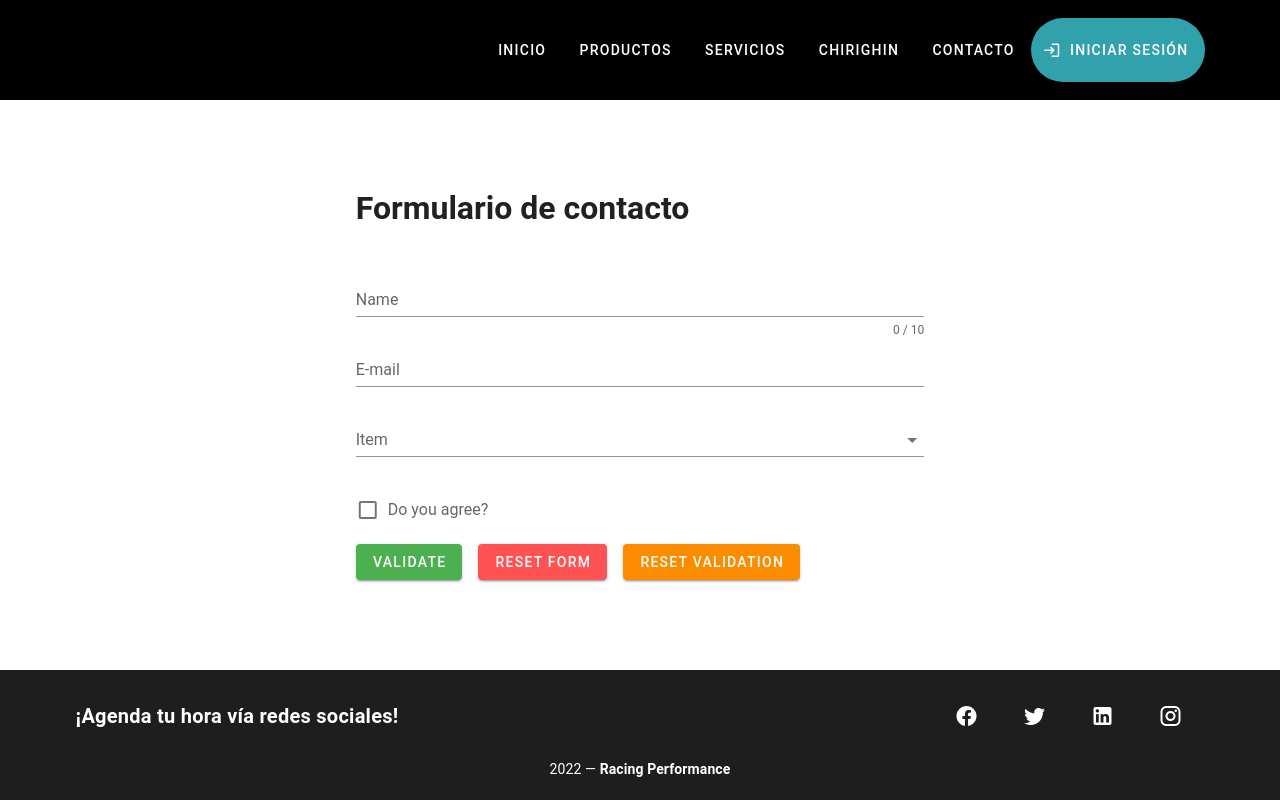
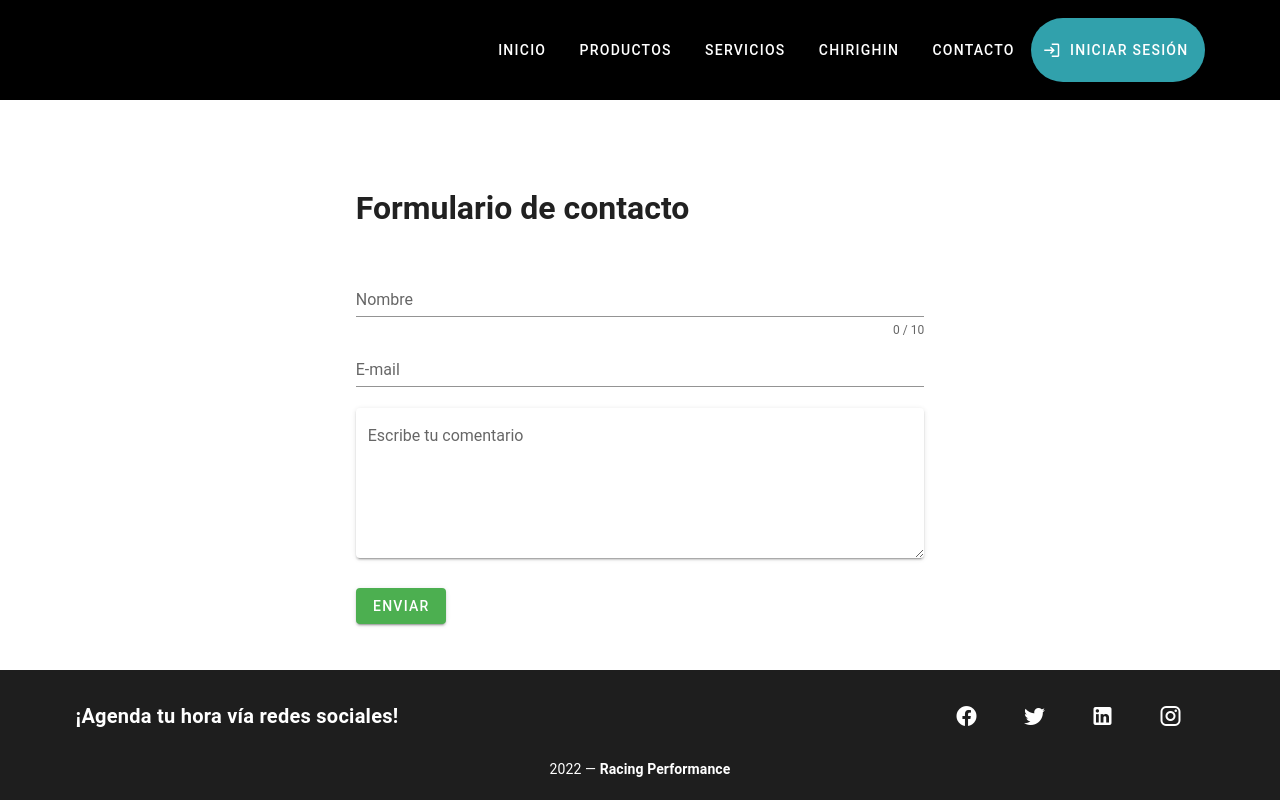
Before and after one commit to pipevera/racingPerformance, a Vue app: page /contacto in a window 1280 px wide. Built offline with nearby package versions, Linux system fonts and the light colour scheme; no server answers; what vue-sweetalert2 would draw is missing.

Commit message:
probando netlify form

```diff
--- a/src/views/Contacto.vue
+++ b/src/views/Contacto.vue
@@ -1,10 +1,13 @@
 <template>
   <v-container>
-    <template>
+
       <v-row class="justify-center mt-15">
         <v-col class="col-12 col-md-6">
           <h1 class="mb-10">Formulario de contacto</h1>
             <v-form
+              method="POST"
+              data-netlify="true"
+              data-netlify-honeypot="bot-field"
               ref="form"
               v-model="valid"
               lazy-validation
@@ -13,7 +16,7 @@
                 v-model="name"
                 :counter="10"
                 :rules="nameRules"
-      label="Name"
+                label="Nombre"
                 required
               ></v-text-field>
 
@@ -24,20 +27,15 @@
                 required
               ></v-text-field>
 
-    <v-select
-      v-model="select"
-      :items="items"
-      :rules="[v => !!v || 'Item is required']"
-      label="Item"
-      required
-    ></v-select>
 
-    <v-checkbox
-      v-model="checkbox"
-      :rules="[v => !!v || 'You must agree to continue!']"
-      label="Do you agree?"
-      required
-    ></v-checkbox>
+              <v-textarea
+                v-model="message"
+                solo
+                name="input-7-4"
+                label="Escribe tu comentario"
+              ></v-textarea>
+
+              <div data-netlify-recaptcha="true"></div>
 
               <v-btn
                 :disabled="!valid"
@@ -45,27 +43,13 @@
                 class="mr-4"
                 @click="validate"
               >
-      Validate
+                Enviar
               </v-btn>
 
-    <v-btn
-      color="error"
-      class="mr-4"
-      @click="reset"
-    >
-      Reset Form
-    </v-btn>
 
-    <v-btn
-      color="warning"
-      @click="resetValidation"
-    >
-      Reset Validation
-    </v-btn>
             </v-form>
           </v-col>
         </v-row>
-</template>
   </v-container>
 </template>
 <script>
@@ -82,26 +66,14 @@
         v => !!v || 'E-mail is required',
         v => /.+@.+\..+/.test(v) || 'E-mail must be valid',
       ],
-      select: null,
-      items: [
-        'Item 1',
-        'Item 2',
-        'Item 3',
-        'Item 4',
-      ],
-      checkbox: false,
+      message: "",
     }),
 
     methods: {
       validate () {
         this.$refs.form.validate()
       },
-      reset () {
-        this.$refs.form.reset()
-      },
-      resetValidation () {
-        this.$refs.form.resetValidation()
-      },
+
     },
   }
 </script>
```
Lines whose indentation alone changed are shown as unchanged.
